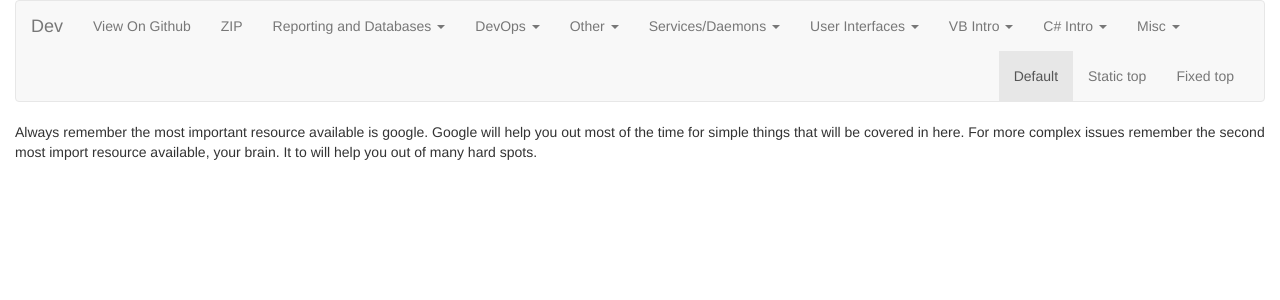
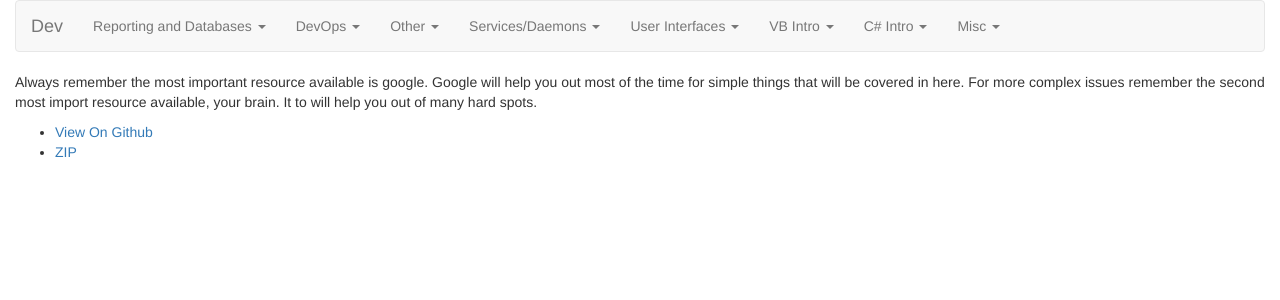
Before and after one commit to majorsilence/Dev, a Jekyll site: the page built from docs/index.md, in a window 1280 px wide. Shown: the top 300 px of the page. Built offline with Jekyll 4.4.1, drawn with Linux system fonts in a browser that asks for light colours; nearby versions of some CDN libraries; Markdown is read by kramdown in place of the engine named in the settings.

Commit message:
remove empty menu

```diff
--- a/_includes/menu.html
+++ b/_includes/menu.html
@@ -12,10 +12,6 @@
   </div>
   <div id="navbar" class="navbar-collapse collapse">
     <ul class="nav navbar-nav">
-
-    <li class=""><a href="https://github.com/majorsilence/DotNetDev">View On Github</a></li>
-    <li class=""><a href="https://github.com/majorsilence/DotNetDev/zipball/master">ZIP</a></li>
-
 
       <li class="dropdown">
         <a href="#" class="dropdown-toggle" data-toggle="dropdown" role="button" aria-haspopup="true" aria-expanded="false">Reporting and Databases <span class="caret"></span></a>
@@ -144,11 +140,7 @@
     </li>
 
     </ul>
-<ul class="nav navbar-nav navbar-right">
-  <li class="active"><a href="./">Default <span class="sr-only">(current)</span></a></li>
-  <li><a href="../navbar-static-top/">Static top</a></li>
-  <li><a href="../navbar-fixed-top/">Fixed top</a></li>
-</ul>
+
   </div><!--/.nav-collapse -->
 </div><!--/.container-fluid -->
 </nav>
--- a/docs/index.md
+++ b/docs/index.md
@@ -4,3 +4,8 @@ title: Documentation
 ---
 
 Always remember the most important resource available is google. Google will help you out most of the time for simple things that will be covered in here. For more complex issues remember the second most import resource available, your brain. It to will help you out of many hard spots.
+
+<ul>
+    <li class=""><a href="https://github.com/majorsilence/DotNetDev">View On Github</a></li>
+    <li class=""><a href="https://github.com/majorsilence/DotNetDev/zipball/master">ZIP</a></li>
+</ul>
```
Lines whose indentation alone changed are shown as unchanged.
